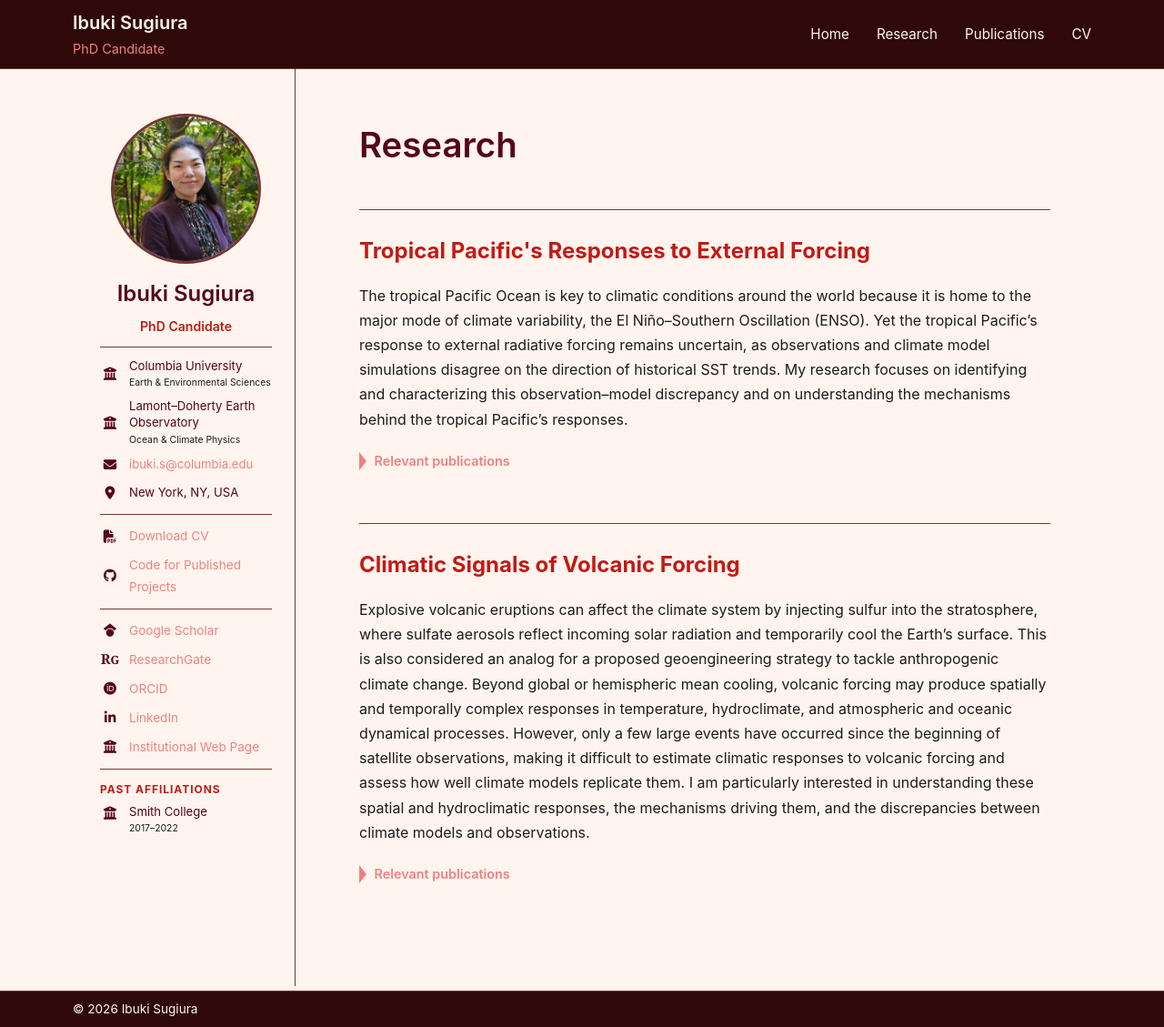
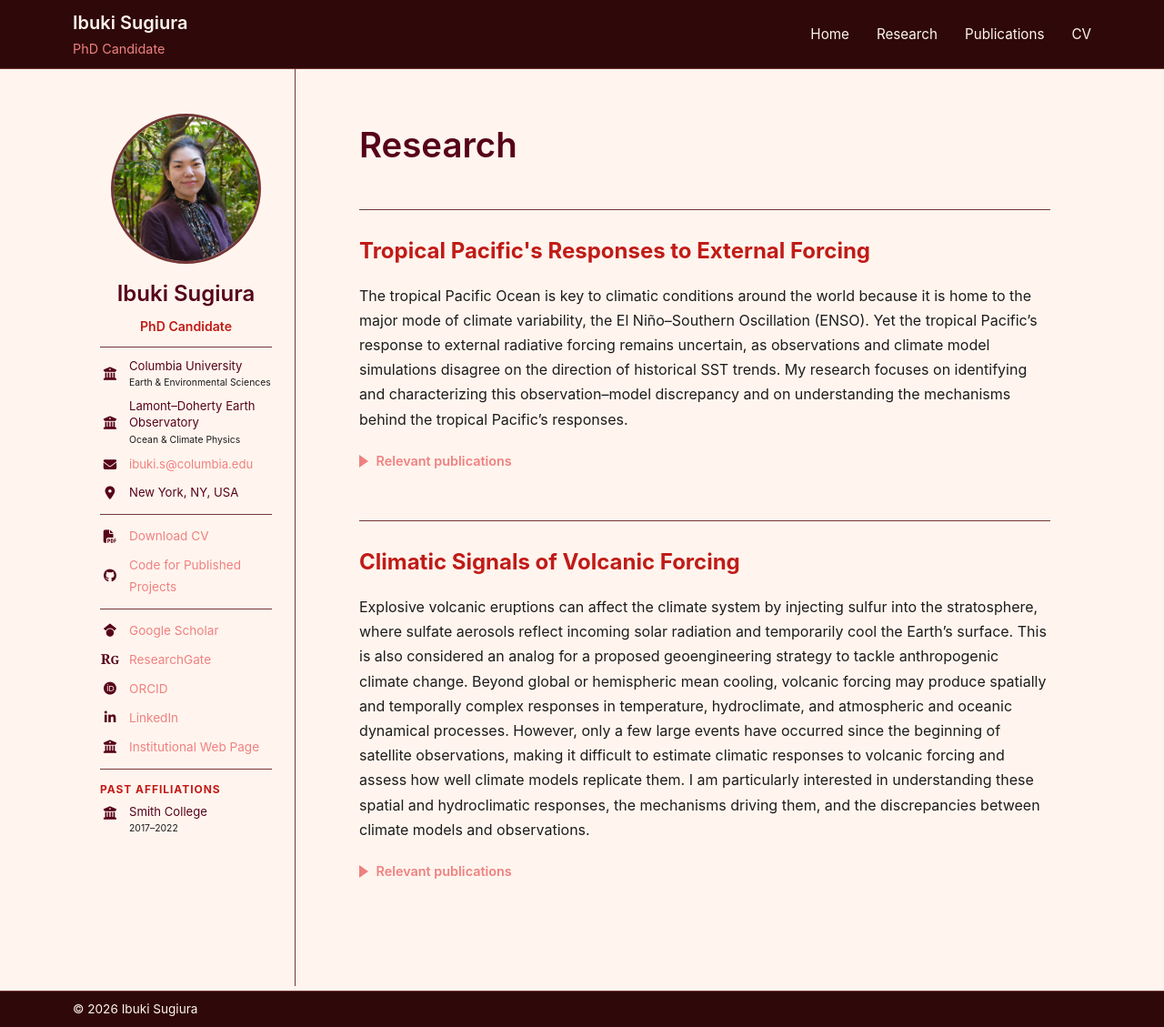
Before and after one commit to isugiura/isugiura.github.io, a Jekyll site: the page built from research.md, in a window 1280 px wide and 1129 px high. Shown: the whole window at 91% size. Built offline with Jekyll 4.4.1, drawn with Linux system fonts in a browser that asks for light colours.

Commit message:
Fixing triangle shape

```diff
--- a/assets/css/style.scss
+++ b/assets/css/style.scss
@@ -586,9 +586,9 @@ body {
   width: 0;
   height: 0;
 
-  border-top: 10px solid transparent;
-  border-bottom: 10px solid transparent;
-  border-left: 8px solid var(--link);
+  border-top: 7px solid transparent;
+  border-bottom: 7px solid transparent;
+  border-left: 10px solid var(--link);
 
   flex-shrink: 0;
 
```
